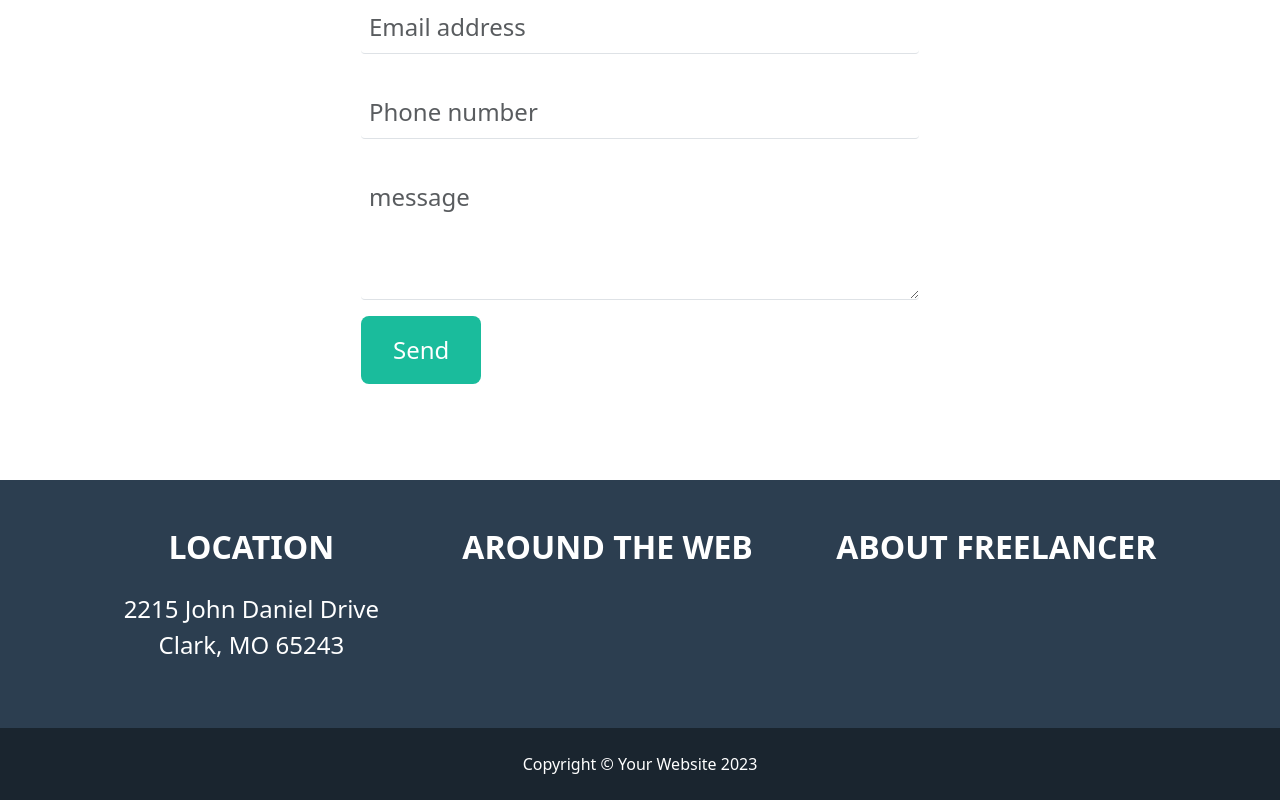
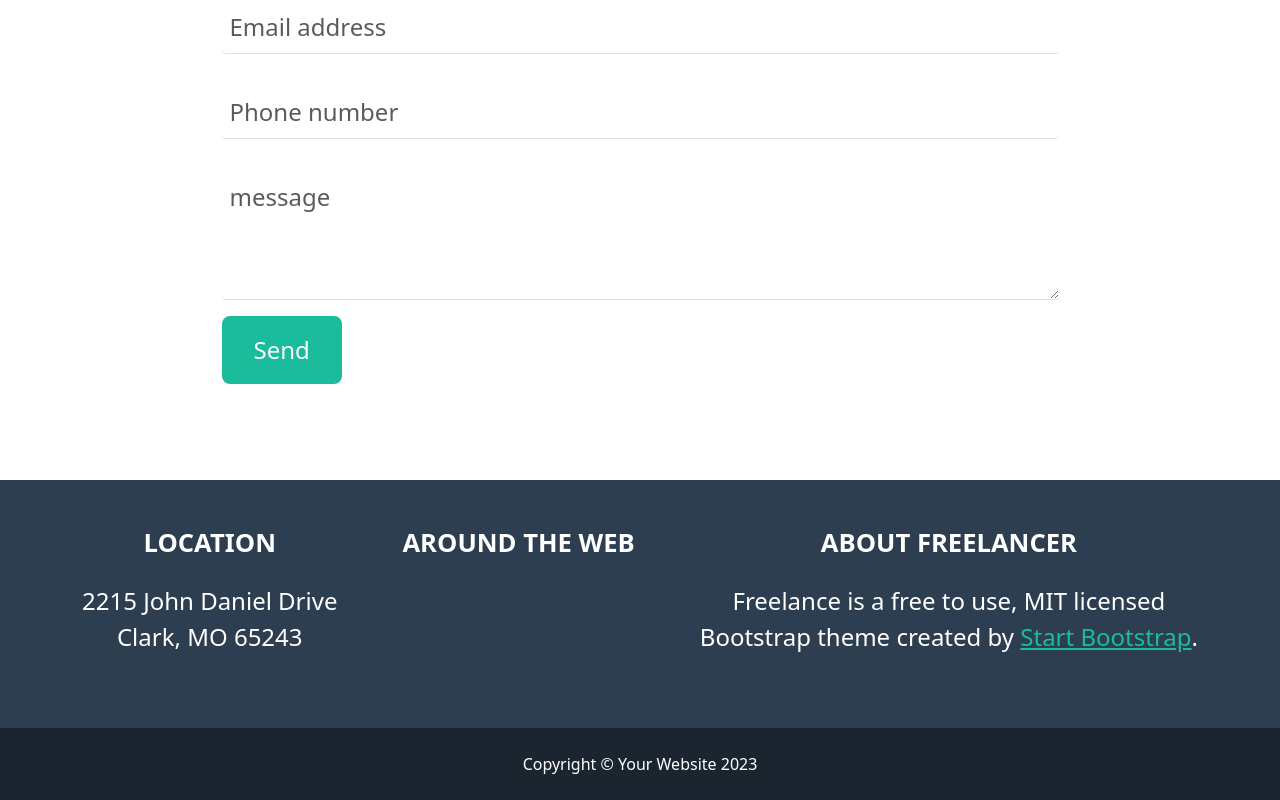
Before and after one commit to Omar-Maher-Khatib/React_Task_1, a React (Vite) app: page / in a window 1280 px wide. Shown: the part 2255-3055 px from the top of the page. Built offline with nearby package versions, Linux system fonts and the light colour scheme.

Commit message:
footer finished / remaings -> icon images

```diff
--- a/src/components/contact/Contact.jsx
+++ b/src/components/contact/Contact.jsx
@@ -4,7 +4,7 @@ function Contact() {
     return <section className="contact container d-flex flex-column align-items-center">
         <div className="contact-content d-flex flex-column align-items-center w-100">
             <h2 className="contact-title mt-5">Contact me</h2>
-            <form className="contact-form d-flex flex-column align-items-start mt-5 w-50">
+            <form className="contact-form d-flex flex-column align-items-start mt-5 w-75">
                 <input type="text" placeholder="Full name" className="form-control mb-3 border-0 border-bottom" />
                 <input type="email" placeholder="Email address" className="form-control mb-3 border-0 border-bottom" />
                 <input type="phone" placeholder="Phone number" className="form-control mb-3 border-0 border-bottom" />
--- a/src/components/footer/Footer.jsx
+++ b/src/components/footer/Footer.jsx
@@ -2,7 +2,7 @@ import './footer.css';
 
 function Footer() {
     return <footer className="footer d-flex flex-column justify-content-center align-items-center">
-        <div className="footer-content container d-flex justify-content-around align-items-start pt-5">
+        <div className="footer-content container d-flex justify-content-between align-items-start pt-5">
             <div className="d-flex flex-column justify-content-center align-items-center">
                 <h2 className="text-center mb-4">Location</h2>
                 <p className="text-center">2215 John Daniel Drive <br />
@@ -13,6 +13,8 @@ function Footer() {
             </div>
             <div className="d-flex flex-column justify-content-center align-items-center">
                 <h2 className="text-center mb-4">About Freelancer</h2>
+                <p className="text-center">Freelance is a free to use, MIT licensed <br />
+                    Bootstrap theme created by <span className="bootstrap">Start Bootstrap</span>.</p>
             </div>
         </div>
         <div className="footer-bottom d-flex justify-content-center align-items-center pt-4 pb-2">
--- a/src/components/footer/footer.css
+++ b/src/components/footer/footer.css
@@ -13,13 +13,17 @@
 }
 .footer-content h2 {
     text-transform: uppercase;
-    font-size: 2rem;
+    font-size: 1.6rem;
     font-weight: bold;
 }
 .footer-content p {
     font-size: 1.5rem;
     line-height: 1.5;
 }
+.footer .bootstrap{
+    color: #1abc9c;
+    text-decoration: underline;
+}
 .footer-bottom  {
     background-color: #1a252f;
     width: 100%;
```
